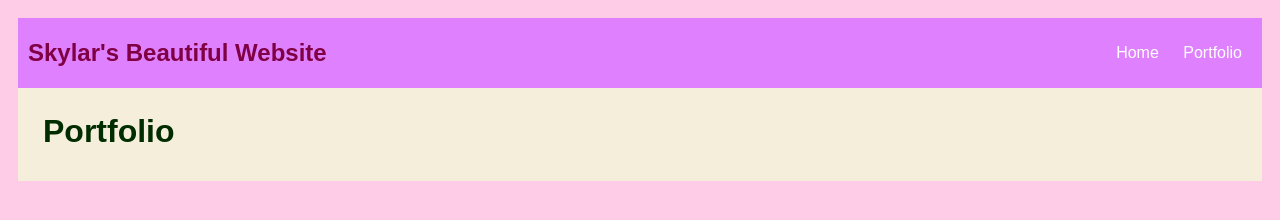
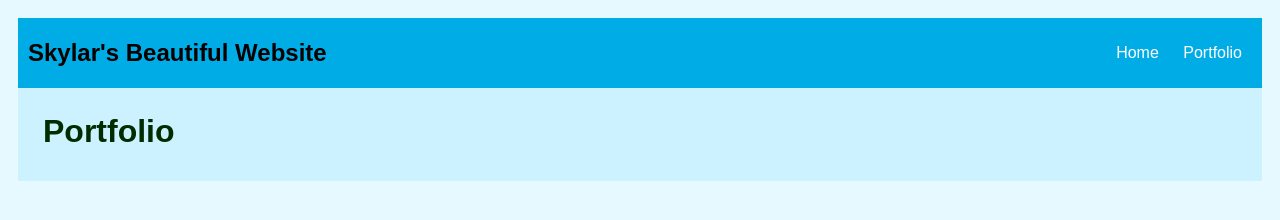
Before and after one commit to SkylarFontaine/skylarfontaine.github.io, a plain HTML site: page portfolio.html in a window 1280 px wide. Drawn offline with nearby package versions, Linux system fonts and the light colour scheme; no server answers.

Commit message:
changed color

```diff
--- a/portfolio.html
+++ b/portfolio.html
@@ -4,7 +4,7 @@
         <title> Skylar's Beautiful Website</title>
          <style type="text/css">
             body {
-                background: rgb(255, 204, 231);
+                background: rgb(230, 249, 255);
                 color: rgb(0, 45, 0);
                 padding: 10px;
                 font-family: arial;
@@ -23,7 +23,7 @@
 
             /* navigation menu */
             nav {
-                background: rgb(223, 128, 255);
+                background: rgb(0, 172, 230);
                 margin: 0 auto;
                 display: flex;
                 padding: 10px;
@@ -31,7 +31,7 @@
             nav header {
                 display: flex;
                 align-items: center;
-                color: rgb(128, 0, 68);
+                color: rgb(0, 0, 0);
                 flex: 1;
             }
             nav ul {
@@ -48,7 +48,7 @@
 
             /* main container area beneath menu */
             main {
-                background: rgb(245, 238, 219);
+                background: rgb(204, 242, 255);
                 display: flex;
             }
             .content {
@@ -63,7 +63,7 @@
             }
 
             #portfolio li {
-                background: #fff;
+                background: #99e6ff;
                 padding: 10px;
                 border-radius: 10px;
                 margin-bottom: 10px;
```
Also changed, not shown: index.html (+3 -3 lines).
